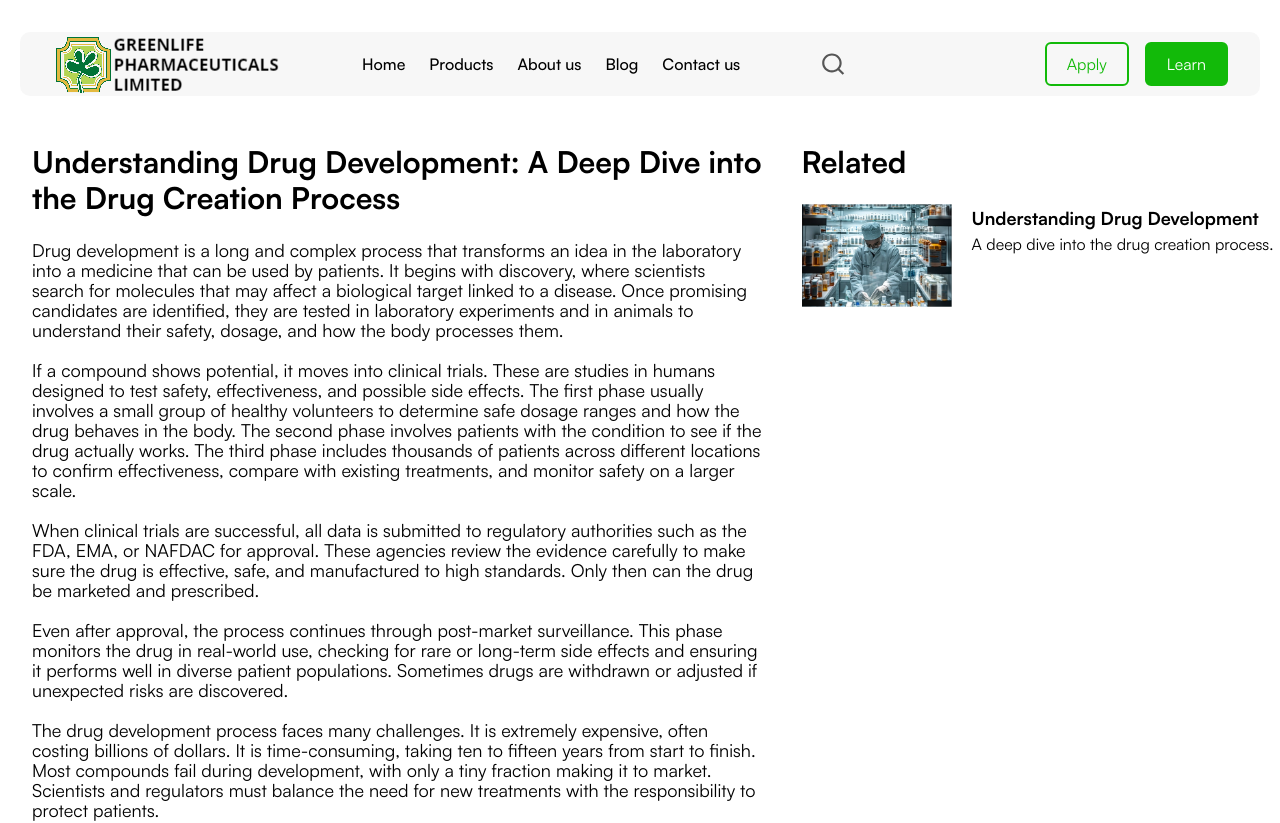
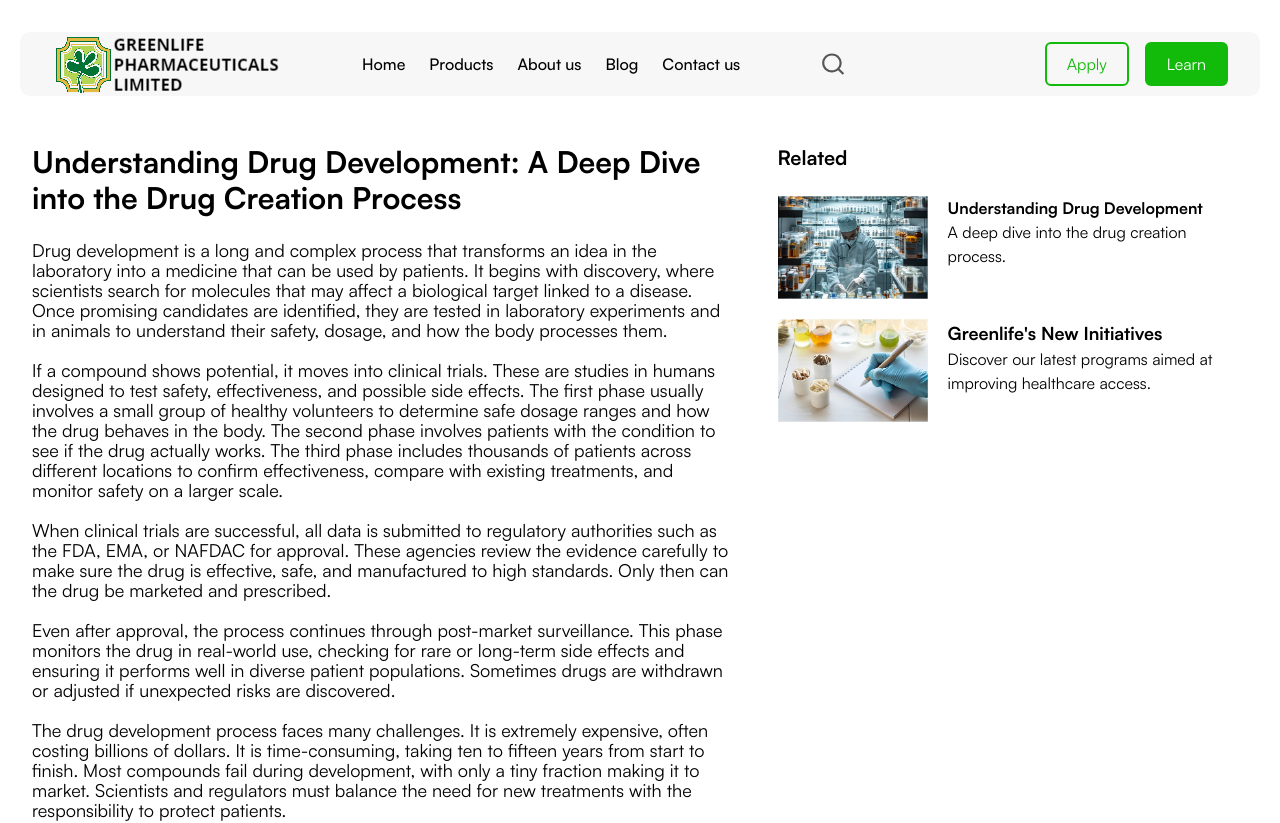
Before and after one commit to alexpeteronoja/greenlife, a React (Vite) app: page /blogpost in a window 1280 px wide. Shown: the top 823 px of the page. Built offline with nearby package versions, Linux system fonts and the light colour scheme.

Commit message:
added work

```diff
--- a/src/pages/BlogPage.jsx
+++ b/src/pages/BlogPage.jsx
@@ -1,4 +1,4 @@
-import { placeholder33 } from '../assets';
+import { placeholder33, placeholder40 } from '../assets';
 import Footer from '../components/Footer';
 import Navbar from '../components/Navbar';
 
@@ -6,7 +6,7 @@ function BlogPage() {
   return (
     <>
       <Navbar navStyle="bg-[#AFAFAE1A] text-black" />
-      <div className="grid md:grid-cols-[60%_40%] gap-10 px-8 py-12">
+      <div className="grid lg:grid-cols-[3fr_2fr] gap-10 px-8 py-12">
         <div className="">
           <h1 className="text-xl md:text-3xl font-bold mb-6">
             Understanding Drug Development: A Deep Dive into the Drug Creation
@@ -84,10 +84,10 @@ function BlogPage() {
         </div>
 
         <div>
-          <h2 className="text-xl md:text-3xl font-bold mb-6">Related</h2>
+          <h2 className="text-xl  font-bold mb-6">Related</h2>
 
           <div className="flex gap-x-5">
-            <div>
+            <div className="shrink-0">
               <img
                 src={placeholder33}
                 alt=""
@@ -96,11 +96,29 @@ function BlogPage() {
             </div>
 
             <div className=" ">
+              <p className="font-semibold ">Understanding Drug Development</p>
+              <p className="text-wrap">
+                A deep dive into the drug creation process.
+              </p>
+            </div>
+          </div>
+
+          <div className="flex gap-x-5 mt-5">
+            <div className="shrink-0">
+              <img
+                src={placeholder40}
+                alt=""
+                className="w-full max-w-[150px]"
+              />
+            </div>
+
+            <div className=" ">
               <p className="font-semibold md:text-lg">
-                Understanding Drug Development
+                Greenlife's New Initiatives
               </p>
               <p className="text-wrap">
-                A deep dive into the drug creation process.
+                Discover our latest programs aimed at improving healthcare
+                access.
               </p>
             </div>
           </div>
```
